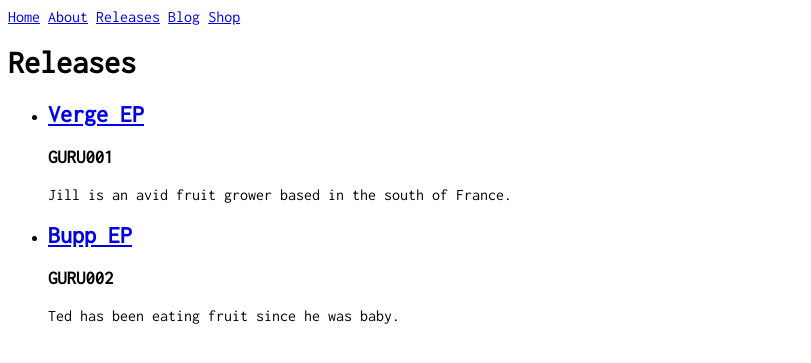
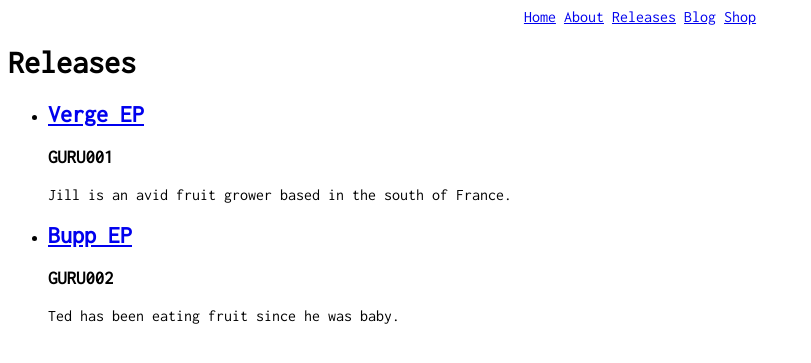
Before and after one commit to 503meditation/helloworld, a Jekyll site: the page built from releases.html, in a window 1280 px wide. Shown: the top 363 px of the page, without its empty margins (0-811 px from the left). Built offline with Jekyll 4.4.1, drawn with Linux system fonts in a browser that asks for light colours.

Commit message:
menu bar alignment tweak

```diff
--- a/_sass/main.scss
+++ b/_sass/main.scss
@@ -4,6 +4,8 @@
 
 nav {
   font-family: "Inconsolata", monospace;
+  display: block;
+  text-align: center;
 }
 
 h1 {
@@ -25,3 +27,7 @@ p {
 li {
   font-family: "Inconsolata", monospace;
 }
+
+li a:hover {
+  background-color: #111111;
+}
```
Also changed, not shown: 13 other files.
